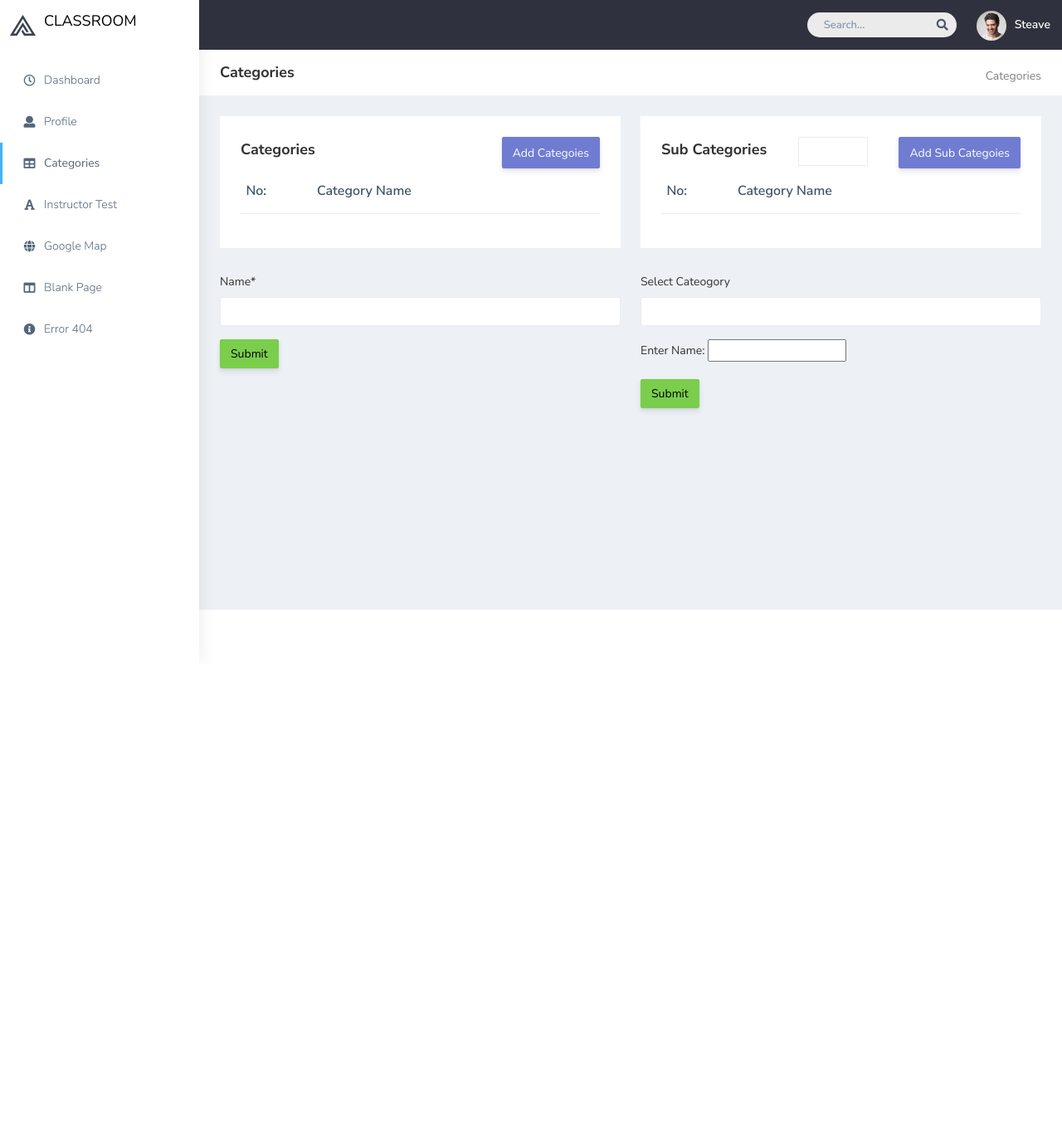
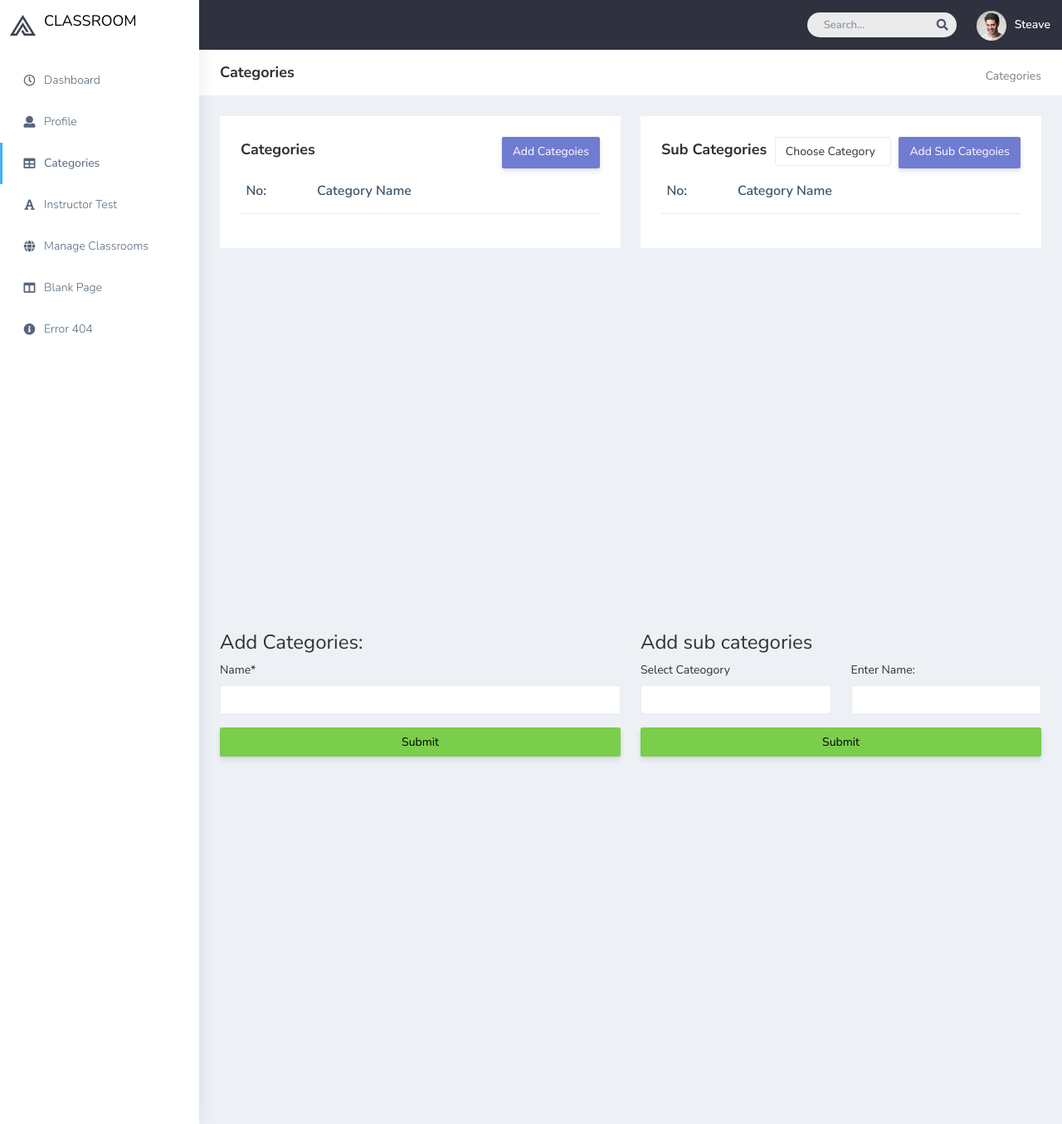
Before and after one commit to faizp/classroom, a Django app: page /admin/add-category/ in a window 1280 px wide. Shown: the whole page at 83% size. Before the commit the page ends 735 px from the top, so only its background shows below. Run offline with Django 3.2, Linux system fonts and the light colour scheme; data that the repository does not hold is empty; some libraries are stand-ins or nearby versions.

Commit message:
my classroom status, manage classroom

```diff
--- a/accounts/views.py
+++ b/accounts/views.py
@@ -9,6 +9,7 @@ import os
 from twilio.rest import Client
 from classroom import secret
 import random, math
+from django.contrib.auth.decorators import login_required
 
 
 # Create your views here.
@@ -106,6 +107,7 @@ def profile_register(request):
     return render(request, 'registration/profile-register.html')
 
 
+@login_required(login_url='login')
 def profile(request):
     profile = Profile.objects.get(user=request.user)
     context = {
@@ -114,6 +116,7 @@ def profile(request):
     return render(request, 'accounts/user-profile.html', context)
 
 
+@login_required(login_url='login')
 def edit_profile(request):
     profile = Profile.objects.get(user=request.user)
     user = User.objects.get(id=request.user.id)
--- a/admins/templates/admins/admin-base.html
+++ b/admins/templates/admins/admin-base.html
@@ -147,10 +147,10 @@
                             </a>
                         </li>
                         <li class="sidebar-item">
-                            <a class="sidebar-link waves-effect waves-dark sidebar-link" href="#"
+                            <a class="sidebar-link waves-effect waves-dark sidebar-link" href="{% url 'select-category' %}"
                                 aria-expanded="false">
                                 <i class="fa fa-globe" aria-hidden="true"></i>
-                                <span class="hide-menu">Google Map</span>
+                                <span class="hide-menu">Manage Classrooms</span>
                             </a>
                         </li>
                         <li class="sidebar-item">
--- a/admins/templates/admins/category.html
+++ b/admins/templates/admins/category.html
@@ -24,7 +24,7 @@
                     <div class="white-box">
                         <div style="display: flex; justify-content: space-between;">
                         <h3 class="box-title">Categories</h3>
-                        <button type="button" class="btn btn-primary" data-toggle="modal" data-target="#category-modal">Add Categoies</button>
+                        <a href="#add-category-section" class="btn btn-primary">Add Categoies</a>
                         </div>
                         <!-- <p class="text-muted">Add class <code>.table</code></p> -->
                         <div class="table-responsive">
@@ -50,30 +50,22 @@
                             </table>
                         </div>
                     </div>
-                    <form method="post">
-                        {% csrf_token %}
-                        {{ form | crispy }}
-                        <button type="submit" class="btn btn-success">Submit</button>
-                    </form>
                 </div>
             </div>
-
-
         </div>
         <div class="col-md-6">
-
-
             <div class="row">
                 <div class="col-sm-12">
                     <div class="white-box">
                         <div style="display: flex; justify-content: space-between;">
                             <h3 class="box-title">Sub Categories</h3>
-                            <select style="width: 6em;" onchange="showCategories()" name="category" class="form-control" id="category">
+                            <select style="width: 10em;" onchange="showCategories()" name="category" class="form-control" id="category">
+                                <option>Choose Category</option>
                                 {% for category in categories %}
                                 <option value="{{ category.id }}">{{ category }}</option>
                                 {% endfor %}
                             </select>
-                            <button class="btn btn-primary">Add Sub Categoies</button>
+                            <a href="#add-category-section" class="btn btn-primary">Add Sub Categoies</a>
                         </div>
                         <div class="table-responsive">
                             <table class="table text-nowrap">
@@ -99,46 +91,46 @@
                         </div>
                     </div>
                 </div>
+
+            </div>
+        </div>
+    </div>
+</div>
+<div class="container-fluid">
+    <section id="add-category-section">
+        <div class="row">
+            <div class="col-md-6">
+                <h3>Add Categories:</h3>
                 <form method="post">
                     {% csrf_token %}
-                    <div class="form-group">
+                    {{ form | crispy }}
+                    <button type="submit" style="width: 100%;" class="btn btn-success">Submit</button>
+                </form>
+            </div>
+            <div class="col-md-6">
+                <h3>Add sub categories</h3>
+                <form method="post" action="{% url 'add-sec-category' %}">
+                    {% csrf_token %}
+                    <div class="row">
+                    <div class="form-group col-6">
                         <label for="categories">Select Cateogory</label>
-                        <select class="form-control" name="category" id="categories">
+                        <select class="form-control" name="chosed-category" id="categories">
                         {% for category in categories %}
                         <option value="{{ category.id }}">{{ category }}</option>
                         {% endfor %}
                         </select>
                     </div>
-                    <div class="form-group">
-                        <label for="sec-category">Enter Name:</label>
-                        <input type="text" maxlength="36" required/>
+                    <div class="form-group col-6">
+                        <label for="sec-category">Enter Name:</label><br>
+                        <input class="form-control" name="sec-category" type="text" maxlength="36" required/>
                     </div>
-                    <button type="submit" class="btn btn-success">Submit</button>
+                </div>
+                    <button style="width: 100%;" type="submit" class="btn btn-success">Submit</button>
                 </form>
             </div>
         </div>
-    </div>
+    </section>
 </div>
-  <!-- Modal -->
-  <div class="modal fade" id="category-modal" tabindex="-1" role="dialog" aria-labelledby="exampleModalLabel" aria-hidden="true">
-    <div class="modal-dialog" role="document">
-      <div class="modal-content">
-        <div class="modal-header">
-          <h5 class="modal-title" id="exampleModalLabel">Modal title</h5>
-          <button type="button" class="close" data-dismiss="modal" aria-label="Close">
-            <span aria-hidden="true">&times;</span>
-          </button>
-        </div>
-        <div class="modal-body">
-
-        </div>
-        <div class="modal-footer">
-          <button type="button" class="btn btn-secondary" data-dismiss="modal">Close</button>
-          <button type="button" class="btn btn-primary">Save changes</button>
-        </div>
-      </div>
-    </div>
-  </div>
 
 {% endblock %}
 {% block script %}
--- a/admins/urls.py
+++ b/admins/urls.py
@@ -7,5 +7,10 @@ urlpatterns = [
     path('', views.admin_home, name='admin-home'),
     path('add-category/', views.add_category, name='add-category'),
     path('sec-category/', views.sec_category, name='sec-category'),
-    path('choose-category/', views.choose_category, name='choose-category')
+    path('choose-category/', views.choose_category, name='choose-category'),
+    path('add-sec-category/', views.add_sec_category, name='add-sec-category'),
+    path('manage-classrooms/', views.manage_classroom, name='manage-classrooms'),
+    path('select-category/', views.select_category, name='select-category'),
+    path('show-classrooms/<int:id>', views.show_classrooms, name='show-classrooms'),
+    path('delete-classroom/<int:id>', views.delete_classroom, name='delete-classroom')
 ]
--- a/admins/views.py
+++ b/admins/views.py
@@ -1,7 +1,7 @@
 from django.shortcuts import render, redirect
 from django.http import JsonResponse
 from classrooms.forms import CategoryForm
-from classrooms.models import Category, secCategory
+from classrooms.models import Category, secCategory, Classroom, Day
 from django.core import serializers
 
 
@@ -39,6 +39,16 @@ def add_category(request):
     return render(request, 'admins/category.html', context)
 
 
+def add_sec_category(request):
+    if request.method == 'POST':
+        category_chosed = request.POST.get('chosed-category')
+        sec_category = request.POST.get('sec-category')
+        category = Category.objects.get(id=category_chosed)
+        secCategory.objects.create(category=category, name=sec_category)
+        return redirect('add-category')
+    return redirect('add-category')
+
+
 def sec_category(request):
     if request.method == 'POST':
         category = request.POST['category']
@@ -52,9 +62,6 @@ def sec_category(request):
     return JsonResponse('false', safe=False)
 
 
-
-
-
 def choose_category(request):
     if request.method == 'POST':
         category = request.POST['category']
@@ -64,3 +71,43 @@ def choose_category(request):
         }
         return JsonResponse(data)
     return JsonResponse('false', safe=False)
+
+
+def manage_classroom(request):
+    categories = Category.objects.all()
+    classrooms = Classroom.objects.all()
+    for classroom in classrooms:
+        if classroom.started:
+            day_count = Day.objects.filter(classroom = classroom, publish = True).count()
+            classroom.status = day_count
+        else:
+            classroom.status = 'Not Started'
+    print(categories)
+    context = {
+        'classrooms': classrooms,
+        'categories': categories
+    }
+    return render(request, 'admins/manage-classrooms.html', context)
+
+
+def select_category(request):
+    categories = Category.objects.all()
+    context = {
+        'categories': categories
+    }
+    return render(request, 'admins/select-category.html', context)
+
+
+def show_classrooms(request, id):
+    sec_category = secCategory.objects.get(id=id)
+    classrooms = Classroom.objects.filter(sec_category=sec_category)
+    data = {
+        'classrooms' : serializers.serialize('json', classrooms)
+    }
+    return JsonResponse(data)
+
+
+def delete_classroom(request, id):
+    classroom = Classroom.objects.get(id=id)
+    classroom.delete()
+    return redirect('manage-classrooms')
--- a/classrooms/models.py
+++ b/classrooms/models.py
@@ -16,6 +16,11 @@ class secCategory(models.Model):
         return self.name
 
 
+class ClassroomManager(models.Manager):
+    def get_queryset(self):
+        return super().get_queryset().filter(is_active=True)
+
+
 class Classroom(models.Model):
     user = models.ForeignKey(User, on_delete=models.CASCADE)
     sec_category = models.ForeignKey(secCategory, on_delete=models.CASCADE)
@@ -27,6 +32,10 @@ class Classroom(models.Model):
     description = models.CharField(max_length=2048)
     video = models.FileField(upload_to='preview_videos')
     started = models.BooleanField(default=False)
+    is_active = models.BooleanField(default=True)
+
+    objects = models.Manager()
+    active_classrooms = ClassroomManager()
 
 
 class Day(models.Model):
--- a/instructor_test/templates/instructor-test/instructor-test.html
+++ b/instructor_test/templates/instructor-test/instructor-test.html
@@ -3,12 +3,12 @@
 <div class="page-breadcrumb bg-white">
     <div class="row align-items-center">
         <div class="col-lg-3 col-md-4 col-sm-4 col-xs-12">
-            <h4 class="page-title">Instructor Test</h4>
+            <h4 class="page-title">Select Category</h4>
         </div>
         <div class="col-lg-9 col-sm-8 col-md-8 col-xs-12">
             <div class="d-md-flex">
                 <ol class="breadcrumb ms-auto">
-                    <li><a href="#" class="fw-normal">Instructor Test</a></li>
+                    <li><a class="fw-normal">Select Category</a></li>
                 </ol>
             </div>
         </div>
--- a/instructor_test/views.py
+++ b/instructor_test/views.py
@@ -8,7 +8,7 @@ from classrooms.models import Category, secCategory
 from django.http import JsonResponse
 
 
-@login_required
+@login_required(login_url='login')
 def teach(request):
     if request.method == 'POST':
         category = request.POST['category']
@@ -27,7 +27,7 @@ def teach(request):
     return render(request, 'instructor-test/teach.html', context)
 
 
-@login_required
+@login_required(login_url='login')
 def test(request):
     if request.session.has_key('secCategory'):
         if request.method == 'GET':
@@ -73,11 +73,13 @@ def test(request):
     return redirect('teach')
 
 
+@login_required(login_url='login')
 def test_passed(request):
     del request.session['secCategory']
     return render(request, 'instructor-test/test-passed.html')
 
 
+@login_required(login_url='login')
 def test_failed(request):
     del request.session['secCategory']
     return render(request, 'instructor-test/test-failed.html')
```
Also changed, not shown: admins/templates/admins/manage-classrooms.html (added, +156 -0 lines), admins/templates/admins/select-category.html (added, +29 -0 lines), classrooms/templates/classrooms/days-content.html (+4 -3 lines), classrooms/templates/classrooms/myclassroom.html (+18 -6 lines), classrooms/views.py (+36 -16 lines), classrooms/migrations/0012_classroom_is_active.py (added).
